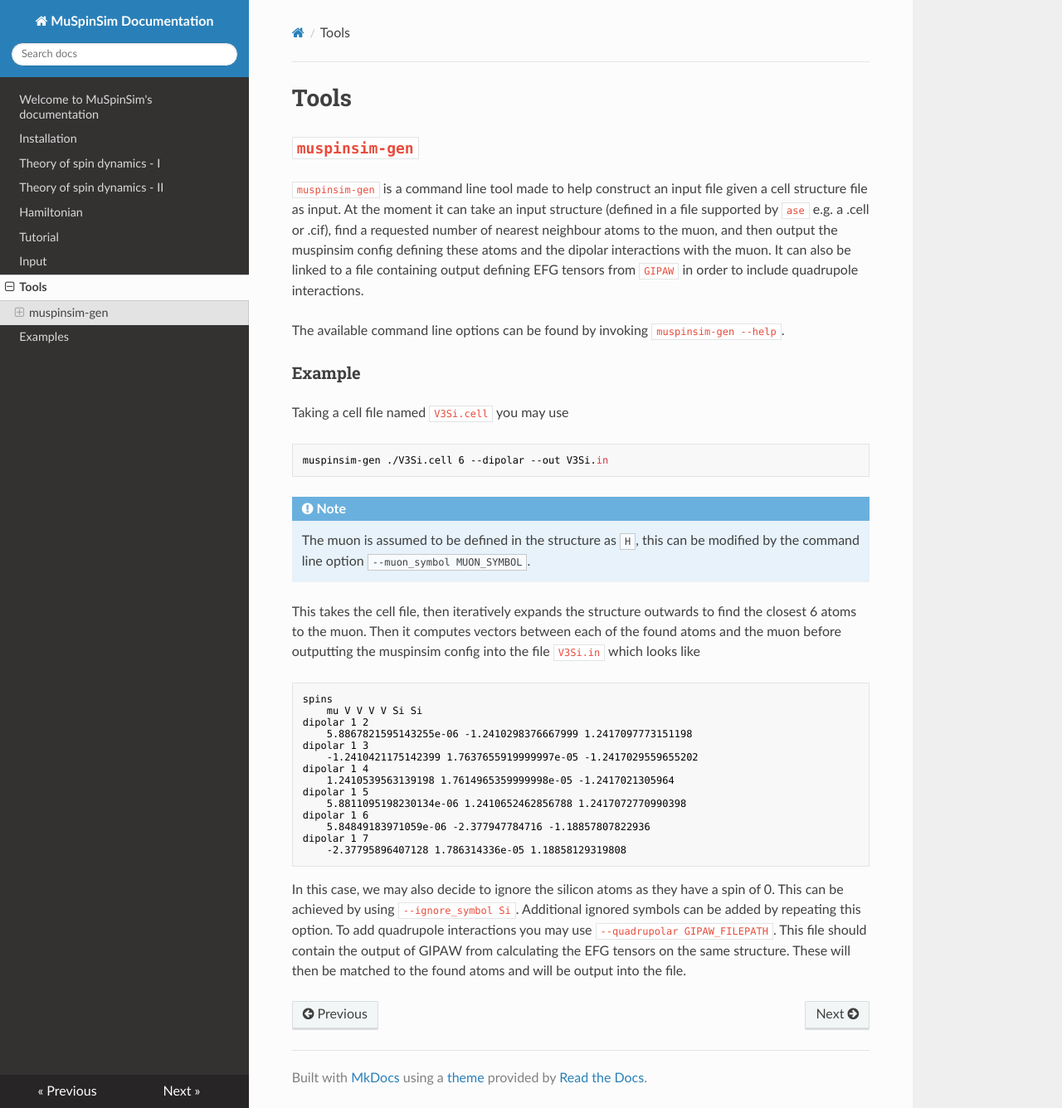
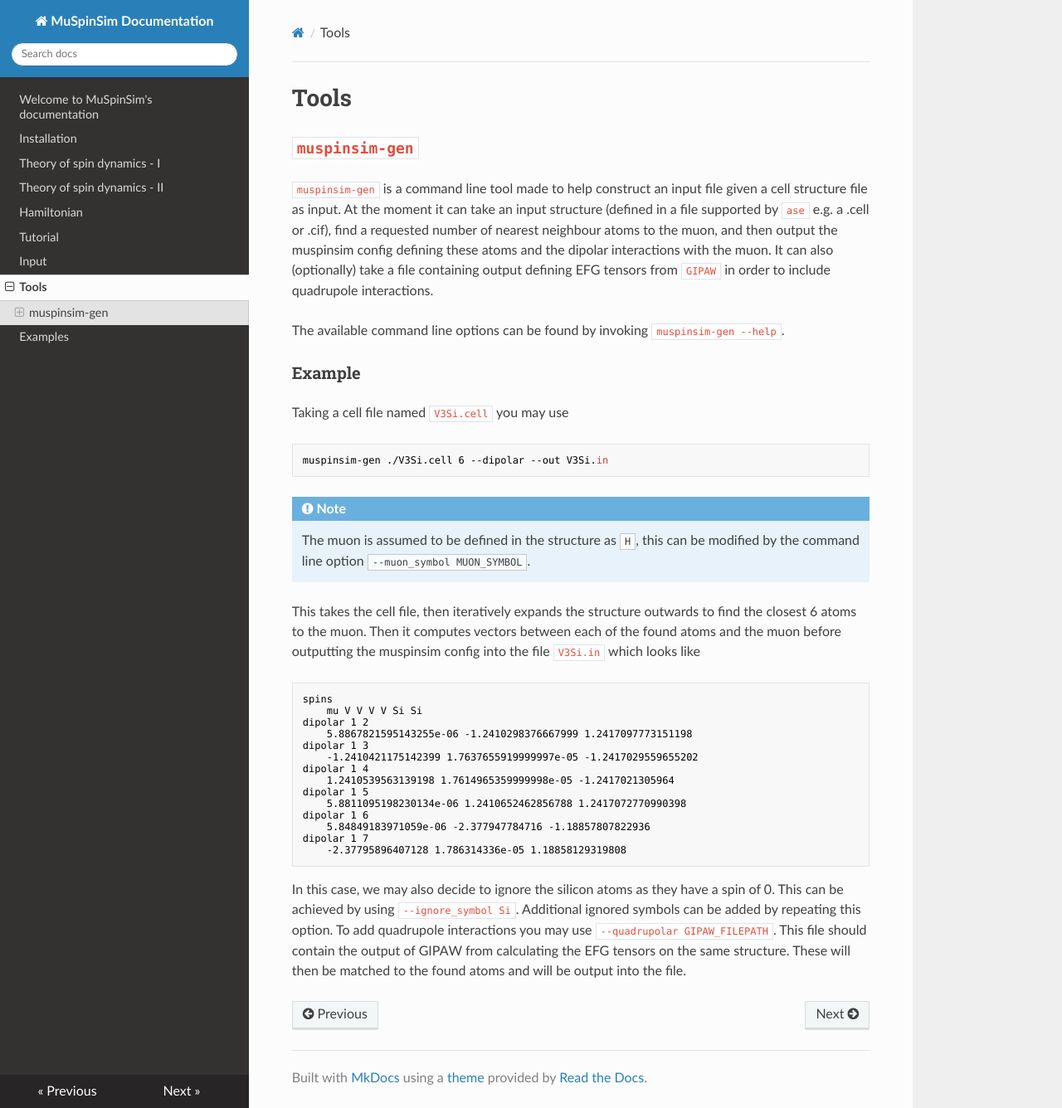
Before and after one commit to muon-spectroscopy-computational-project/muspinsim, an MkDocs documentation site: the page built from docs/docs/tools.md, in a window 1280 px wide and 1336 px high. Shown: the whole window at 83% size. Built offline with MkDocs 1.6.1, drawn with Linux system fonts in a browser that asks for light colours; nearby versions of some CDN libraries.

Commit message:
Apply suggestions from code review
Co-authored-by: patrick-austin <61705287+patrick-austin@users.noreply.github.com>

```diff
--- a/docs/docs/tools.md
+++ b/docs/docs/tools.md
@@ -3,7 +3,7 @@
 
 ## `muspinsim-gen`
 
-`muspinsim-gen` is a command line tool made to help construct an input file given a cell structure file as input. At the moment it can take an input structure (defined in a file supported by `ase` e.g. a .cell or .cif), find a requested number of nearest neighbour atoms to the muon, and then output the muspinsim config defining these atoms and the dipolar interactions with the muon. It can also be linked to a file containing output defining EFG tensors from `GIPAW` in order to include quadrupole interactions.
+`muspinsim-gen` is a command line tool made to help construct an input file given a cell structure file as input. At the moment it can take an input structure (defined in a file supported by `ase` e.g. a .cell or .cif), find a requested number of nearest neighbour atoms to the muon, and then output the muspinsim config defining these atoms and the dipolar interactions with the muon. It can also (optionally) take a file containing output defining EFG tensors from `GIPAW` in order to include quadrupole interactions.
 
 The available command line options can be found by invoking `muspinsim-gen --help`.
 
```
Also changed, not shown: docs/docs/examples.md (+1 -1 lines).
